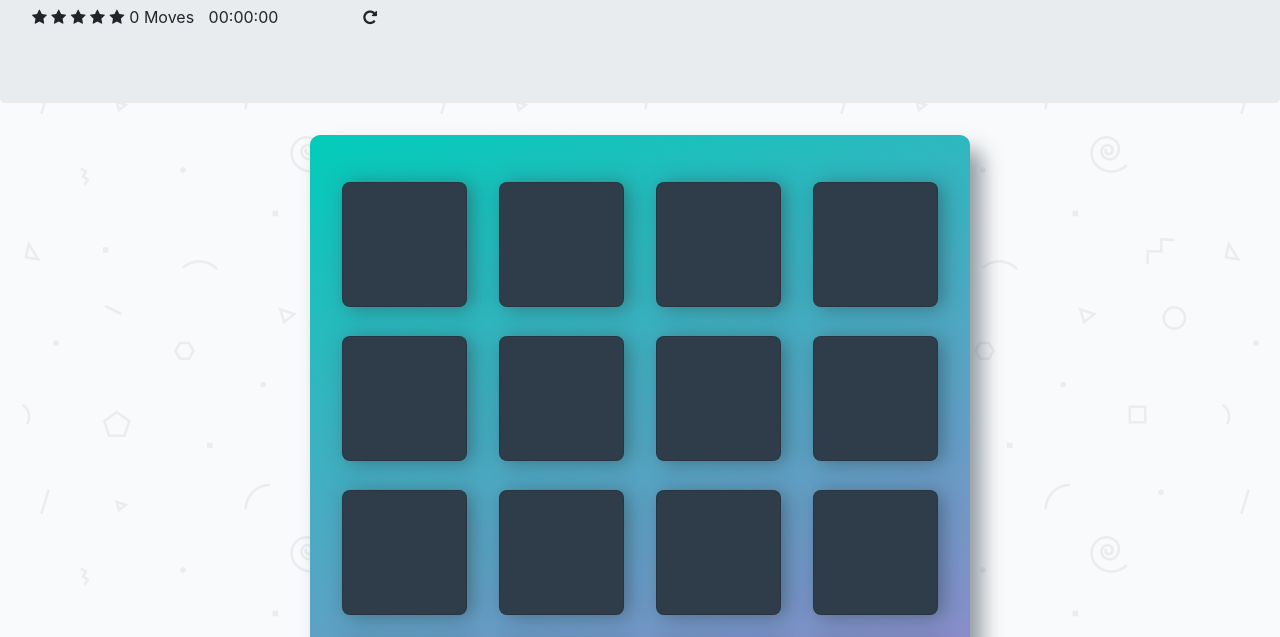
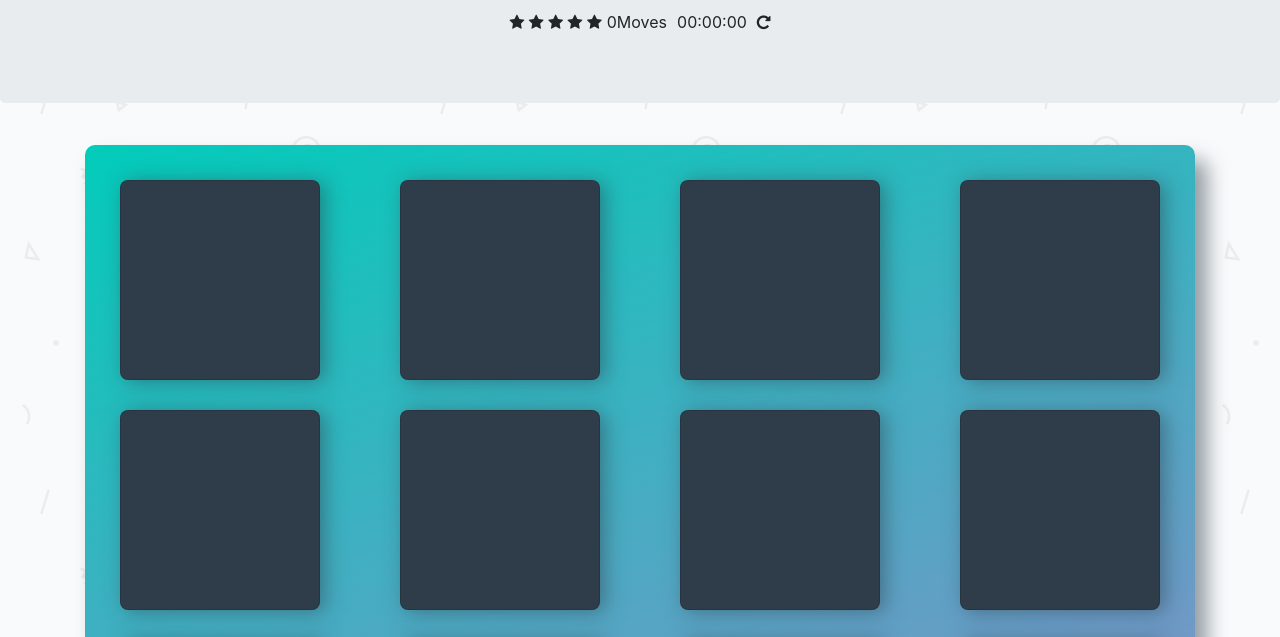
Before and after one commit to kopickik/fend-game-demo, a plain HTML site: page index.html in a window 1280 px wide. Shown: the part 115-752 px from the top of the page. Drawn offline with nearby package versions, Linux system fonts and the light colour scheme; a web font is replaced by a local one.

Commit message:
type: feature
adding styling for different sizes with mediaquery

```diff
--- a/css/app.css
+++ b/css/app.css
@@ -22,10 +22,8 @@ body {
 }
 
 .container {
-    display: flex;
-    justify-content: center;
-    align-items: center;
-    flex-direction: column;
+    font-size: 22px;
+    padding: 10px;
 }
 
 h1 {
@@ -38,13 +36,12 @@ h1 {
  */
 
 .deck {
-    width: 660px;
-    min-height: 680px;
+    margin: 10px auto;
     background: linear-gradient(160deg, #02ccba 0%, #aa7ecd 100%);
-    padding: 32px;
+    padding: 20px;
     border-radius: 10px;
     box-shadow: 12px 15px 20px 0 rgba(46, 61, 73, 0.5);
-    display: flex;
+    display: inline-flex;
     flex-wrap: wrap;
     justify-content: space-between;
     align-items: center;
@@ -52,9 +49,10 @@ h1 {
 }
 
 .deck .card {
-    height: 125px;
-    width: 125px;
+    height: 60px;
+    width: 60px;
     background: #2e3d49;
+    margin: 5px;
     font-size: 0;
     color: #ffffff;
     border-radius: 8px;
@@ -86,8 +84,8 @@ h1 {
  */
 .score-panel {
     text-align: left;
-    width: 345px;
-    margin-bottom: 10px;
+    display: inline-flex;
+    margin: 5px;
 }
 
 .score-panel .stars {
@@ -105,6 +103,7 @@ h1 {
 .score-panel .restart {
     float: right;
     cursor: pointer;
+    margin-left: 10px;
 }
 
 .timer {
@@ -116,7 +115,7 @@ h1 {
 * Styles for the congratulations popup
 */
 .overlay {
-    position: fixed; /* Sit on top of the page content */
+    position: relative;
     top: 0;
     right: 0;
     bottom: 0;
@@ -133,19 +132,76 @@ h1 {
     opacity: 100 !important;
 }
 
-.popup-content {
-    margin: 70px auto;
-    padding: 20px;
+.modal-body {
+    margin: 0 auto;
     background-image: url("../img/trophy.png");
     background-size:     cover;
     background-repeat:   no-repeat;
     border-radius: 5px;
-    width: 55%;
     position: relative;
     transition: all 5s ease-in-out;
-    font-family: 'Gloria Hallelujah', cursive;
 }
 
 #star-rating li {
     display: inline-block;
 }
+
+.modal-content {
+    /*margin: 0 auto;*/
+    /*width: 100%;*/
+}
+
+/****** Media queries ******/
+
+/* Small devices (portrait tablets and large phones, 600px and up) */
+@media only screen and (min-width: 600px) {
+    .deck .card {
+        height: 90px;
+        width: 90px;
+        margin: 5px;
+    }
+
+
+}
+
+/* Medium devices (landscape tablets, 768px and up) */
+@media only screen and (min-width: 768px) {
+    .deck .card {
+        height: 120px;
+        width: 120px;
+        margin: 10px;
+    }
+
+    /*#popup-congratulation {
+        margin: 0 auto;
+     width: 100px;
+    }*/
+}
+
+/* Large devices (laptops/desktops, 992px and up) */
+@media only screen and (min-width: 992px) {
+    .deck .card {
+        height: 160px;
+        width: 160px;
+        margin: 15px;
+    }
+
+    /*#popup-congratulation {
+       margin: 0 auto;
+     width: 100px;
+    }*/
+}
+
+/* Extra large devices (large laptops and desktops, 1200px and up) */
+@media only screen and (min-width: 1200px) {
+    .deck .card {
+        height: 200px;
+        width: 200px;
+        margin: 15px;
+    }
+
+    /*#popup-congratulation {
+        margin: 0 auto;
+     width: 100px;
+    }*/
+}
```
